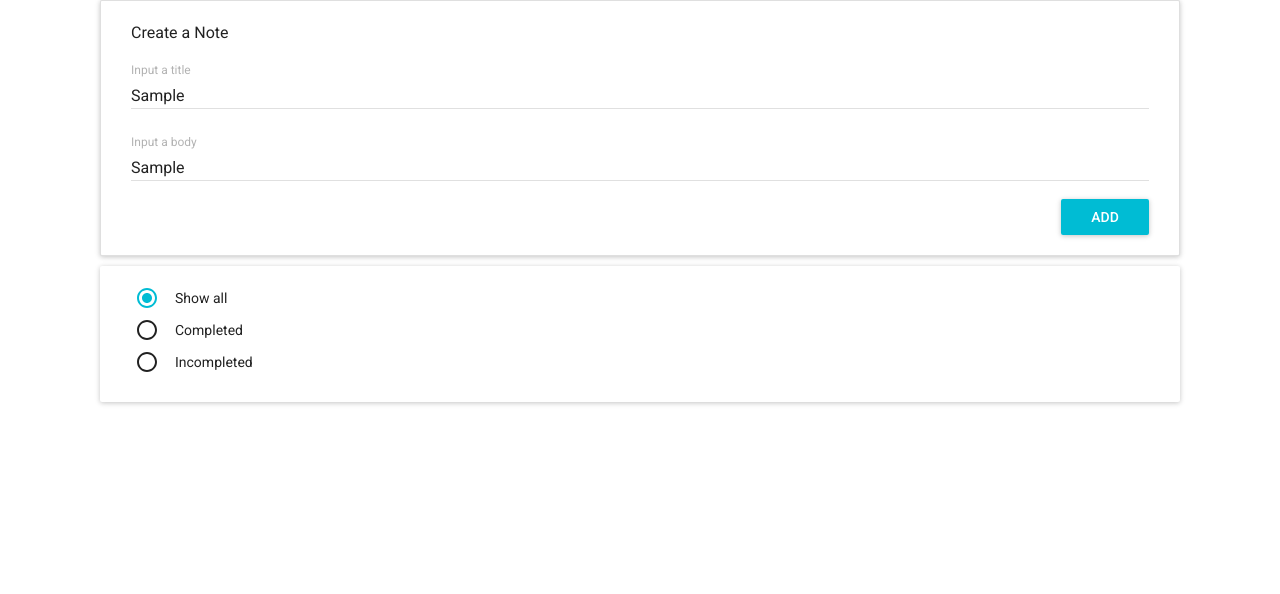
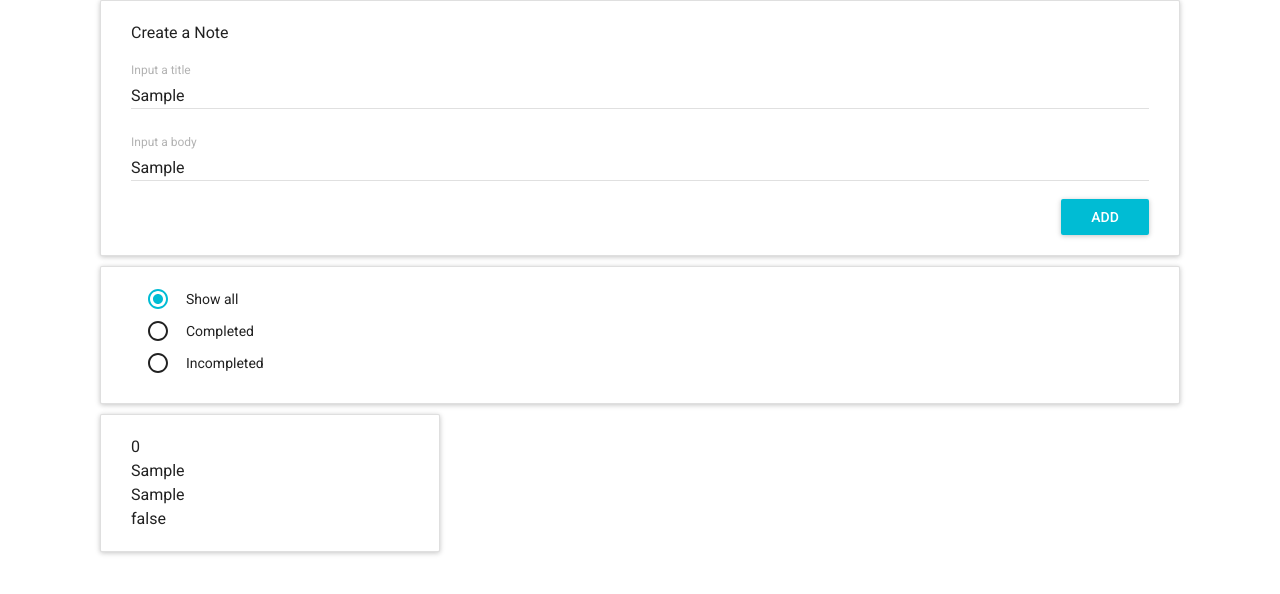
Before and after one commit to bas00445/N-Player, a React app: page / in a window 1280 px wide. Both pictures are taken after typing "Sample", "Sample" into the empty fields and a click on the button "ADD". Shown: the top 594 px of the page. Built offline with nearby package versions, Linux system fonts and the light colour scheme.

Commit message:
Add note item component

```diff
--- a/src/App.js
+++ b/src/App.js
@@ -10,6 +10,7 @@ import allReducers from './reducers';
 // Component
 import NoteCreator from './containers/note-creator/note-creator';
 import NoteFilter from './containers/note-filter/note-filter';
+import NoteList from './containers/note-list/note-list';
 
 const myStore = createStore(allReducers);
 
@@ -21,6 +22,7 @@ class App extends Component {
           <div className={"container"}>
             <NoteCreator />
             <NoteFilter />
+            <NoteList />
           </div >
         </Provider>
       </MuiThemeProvider>
--- /dev/null
+++ b/src/components/note-item/note-item.js
@@ -0,0 +1,22 @@
+import React, { Component } from 'react';
+
+// Material Components
+import { Card } from 'material-ui/Card';
+
+class NoteItem extends Component {
+
+  render() {
+    return (
+      <div className="col-12 col-sm-12 col-md-6 col-lg-4">
+        <Card className="card">
+          <div>{this.props.note.id}</div>
+          <div>{this.props.note.title}</div>
+          <div>{this.props.note.body}</div>
+          <div>{this.props.note.complete.toString()}</div>
+        </Card>
+      </div>
+    );
+  }
+}
+
+export default NoteItem;
--- a/src/containers/note-creator/note-creator.js
+++ b/src/containers/note-creator/note-creator.js
@@ -1,7 +1,10 @@
 import React, { Component } from 'react';
+
+import './note-creator.css';
+
+// Material Components
 import RaisedButton from 'material-ui/RaisedButton';
 import TextField from 'material-ui/TextField';
-import './note-creator.css';
 import { Card } from 'material-ui/Card';
 
 // Redux
@@ -35,15 +38,15 @@ class NoteCreator extends Component {
   }
 
   onAddNote() {
-    console.log(this.state.titleValue, this.state.bodyValue);
     this.props.addNote({
       title: this.state.titleValue,
       body: this.state.bodyValue,
-      id: this.state.noteId
+      id: this.state.noteId,
+      complete: false
     })
 
     this.setState({
-      noteId: ++this.state.noteId
+      noteId: this.state.noteId + 1
     })
   }
 
--- a/src/containers/note-filter/note-filter.js
+++ b/src/containers/note-filter/note-filter.js
@@ -7,8 +7,8 @@ class NoteFilter extends Component {
 
   render() {
     return (
-      <div className="container ">
-      <Card className="full-width note-filter-container">
+      <div className="container">
+      <Card className="full-width note-filter-container card">
         <div className="container">
           <div className="row">
 
--- /dev/null
+++ b/src/containers/note-list/note-list.js
@@ -0,0 +1,51 @@
+import React, { Component } from 'react';
+
+// Redux
+import { bindActionCreators } from 'redux';
+import { connect } from 'react-redux';
+
+// Actions
+import { checkoutNote, deleteNote } from '../../actions/index';
+
+// Material Components
+import { Card } from 'material-ui/Card';
+
+// Components
+import NoteItem from '../../components/note-item/note-item';
+
+class NoteList extends Component {
+
+  renderNotes() {
+    return this.props.notes.map((note) => {
+
+      return (
+        <NoteItem note={note} key={note.id}/>
+      );
+    })
+  }
+
+  render() {
+    return (
+      <div className="container">
+        <div className="row">
+          {this.renderNotes()}
+        </div>
+      </div>
+    );
+  }
+}
+
+function mapStateToProps(state) {
+  return {
+    notes: state.notes
+  }
+}
+
+function mapDispatchToProps(dispatch) {
+  return bindActionCreators({
+    checkoutNote: checkoutNote,
+    deleteNote: deleteNote,
+  }, dispatch);
+}
+
+export default connect(mapStateToProps, mapDispatchToProps)(NoteList);
```
Also changed, not shown: src/components/note-item/note-item.css (added), src/containers/note-list/note-list.css (added).
